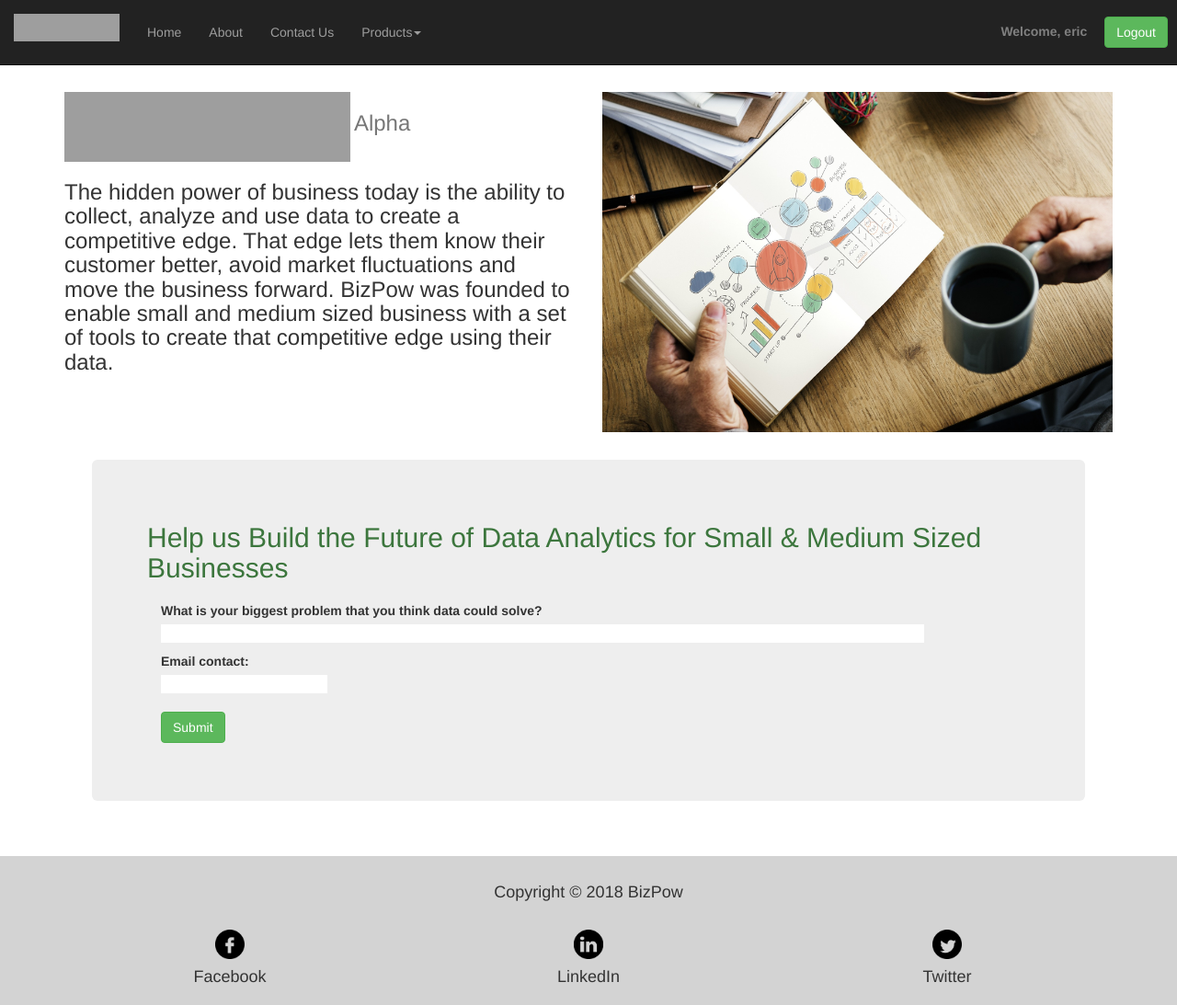
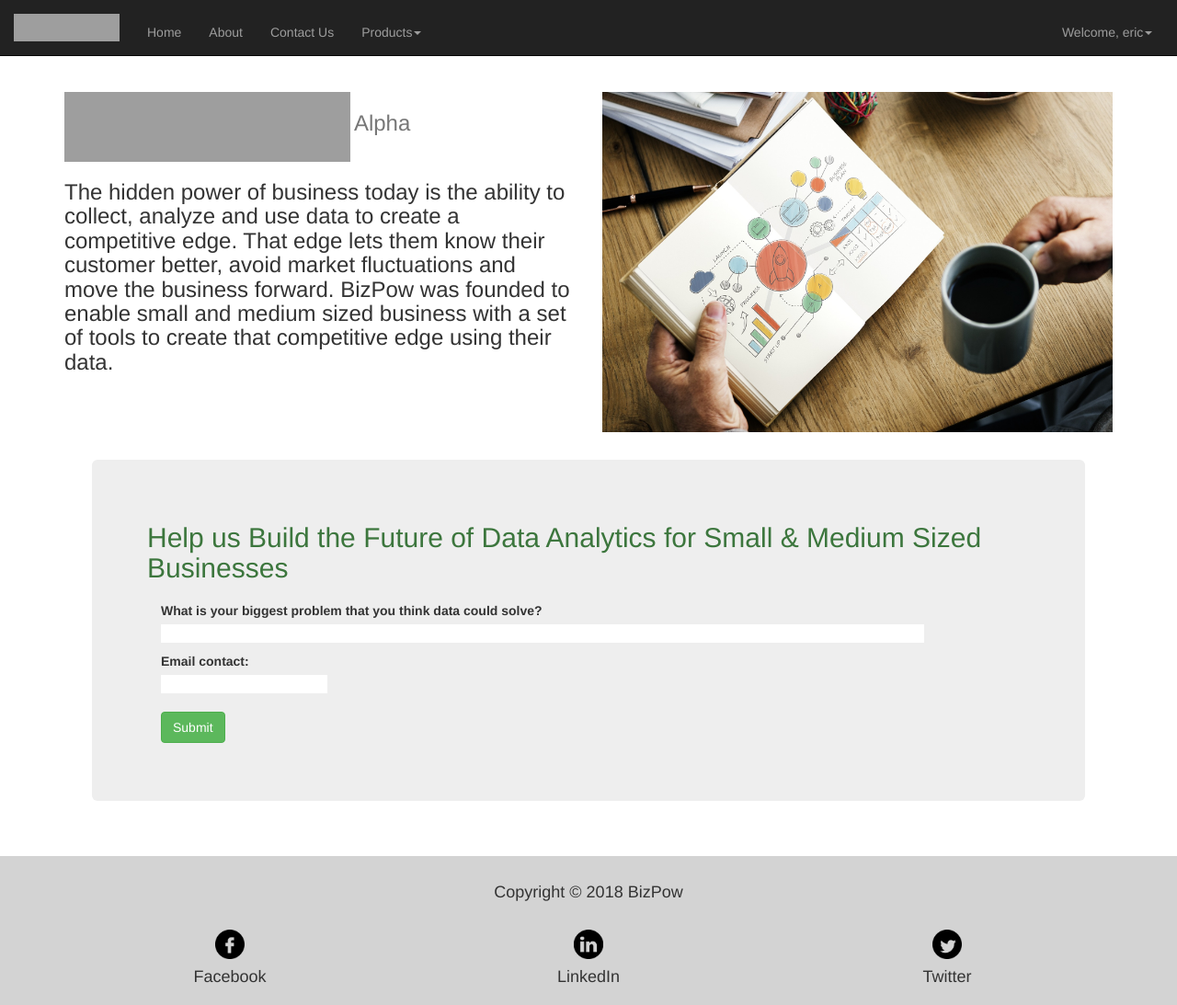
Before and after one commit to eanthonybp/c9-bizpow, a Django app: page /website/ in a window 1280 px wide. Shown: the whole page at 92% size. Run offline with Django 3.2, Linux system fonts and the light colour scheme; a user stored in the database is signed in; some libraries are stand-ins or nearby versions; grey boxes are pictures that could not be loaded.

Commit message:
Updated login and user menu

```diff
--- a/website/templates/website/base_layout.html
+++ b/website/templates/website/base_layout.html
@@ -41,7 +41,7 @@
     {% load static %}
   </head>
   <body>
-    <nav class="navbar navbar-inverse navbar-fixed-top"  style="min-height: 60px">
+    <nav class="navbar navbar-inverse navbar-fixed-top"  style="min-height: 50px">
       <div class="container-fluid">
         <!-- Brand and toggle get grouped for better mobile display -->
         <div class="navbar-header">
@@ -65,38 +65,34 @@
                 <li><a href="#">Product #1</a></li>
                 <li><a href="#">Product #2</a></li>
                 <li><a href="#">Product #3</a></li>
-                <li role="separator" class="divider"></li>
-                <li><a href="{% url 'website:createuser' %}">Create User</a></li>
               </ul>
             </li>
           </ul>
           {% if user.is_authenticated %}
-            <form class ="navbar-form navbar-right" style="padding: 10px;" action="{% url 'website:logout' %}" method="post">
-              <div class="form-nav">
-                {% csrf_token %}
-                <label style="margin-right:10px;">Welcome, {{ user.username }}</label>
-                <button type="submit" class="btn btn-success">Logout</button>
-              </div>
+          <ul class="nav navbar-nav navbar-right" style="padding-top: 10px">
+            <li>
+              <a href="#" class="dropdown-toggle" data-toggle="dropdown" role="button" aria-haspopup="true" aria-expanded="false">Welcome, {{ user.username }}<span class="caret"></span></a>
+              <ul class="dropdown-menu">
+                <li><a href="#">Profile</a></li>
+                <li><a href="#">Account</a></li>
+                <li><a href="{% url 'website:logout' %}">Logout</a></li>
+              </ul>
+            </li>
+            <li>&nbsp&nbsp&nbsp</li>
+          </ul>
+          {% else %}
+          <div class="form-nav">
+            <form class ="navbar-form navbar-right" style="padding: 5px;" action="{% url 'website:createuser' %}">
+              <button type="submit" class="btn btn-success">New User</button>
             </form>
-          {% else %}
-            <form class ="navbar-form navbar-right" style="padding: 10px;" action="{% url 'website:login' %}" method="post">
-              <div class="form-nav">
+            <form class ="navbar-form navbar-right" style="padding: 5px;" action="{% url 'website:login' %}" method="post">
                 {% csrf_token %}
                 {{ loginform }}
                 <button type="submit" class="btn btn-success">Login</button>
-              </div>
             </form>
+          </div>
           {% endif %}
 
-<!-- LOGIN FORM
-          <form class="navbar-form navbar-right" style="padding-top: 5px">
-            <div class="form-group">
-              <input type="text" class="form-control" placeholder="Username">
-              <input type="text" class="form-control" placeholder="Password">
-            </div>
-            <button type="submit" class="btn btn-success">Login</button>
-          </form>
--->
         </div><!-- /.navbar-collapse -->
       </div><!-- /.container-fluid -->
     </nav>
```
Also changed, not shown: db.sqlite3, 1 other file.
